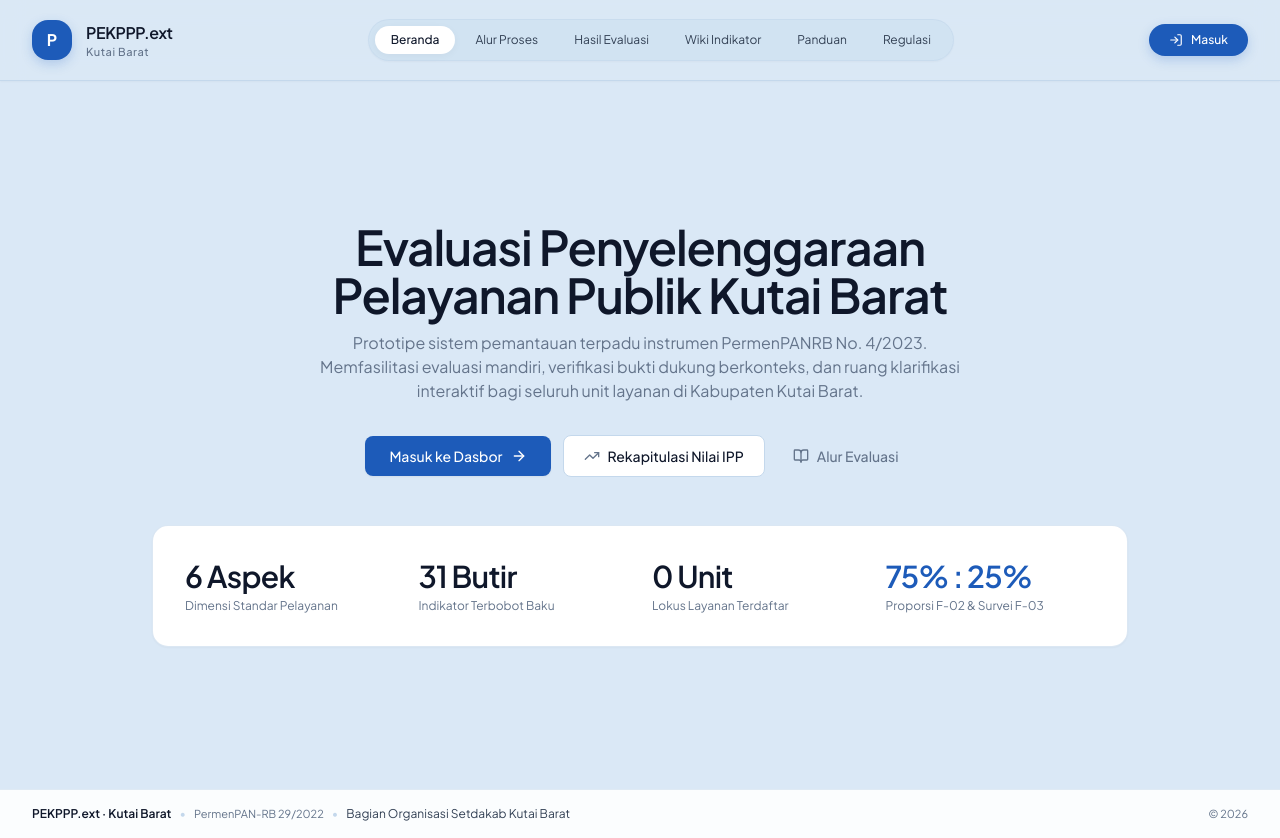
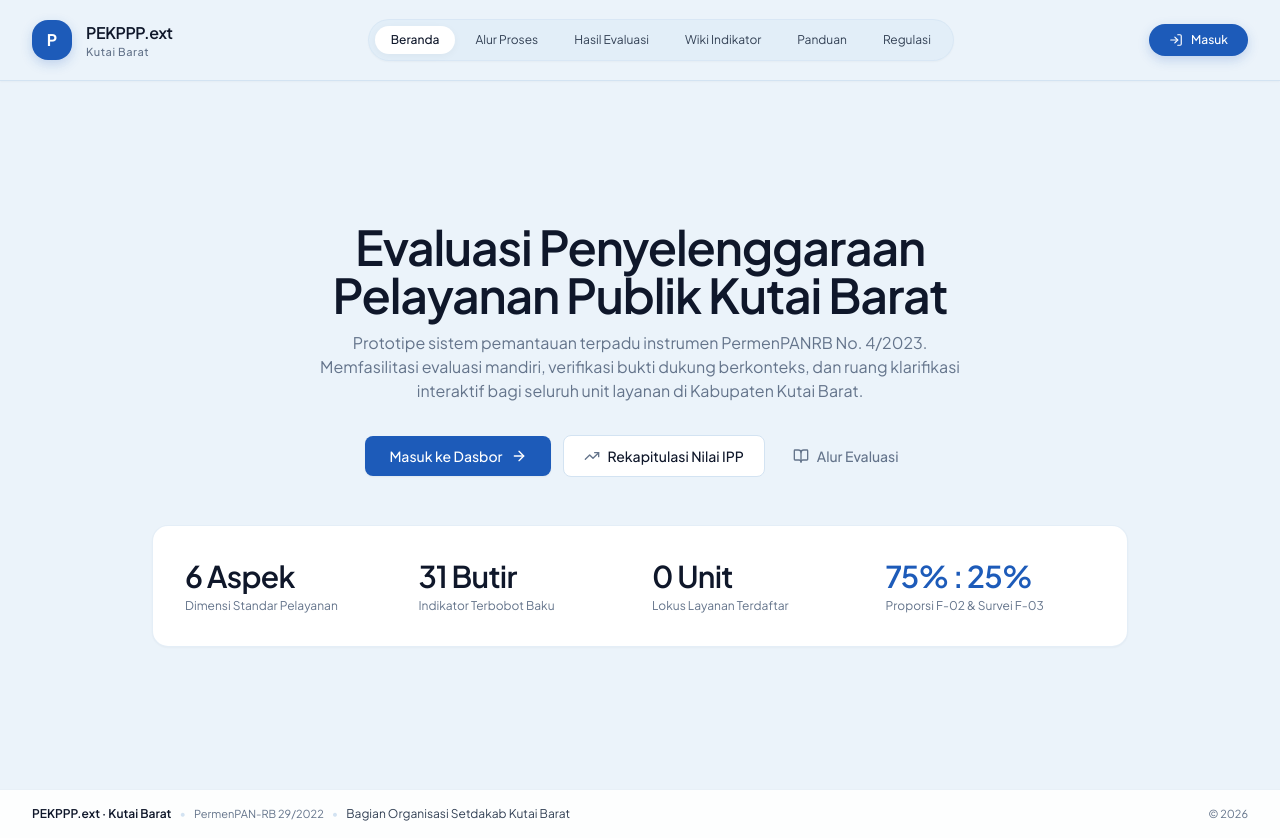
Before and after one commit to brayenid/pekppp-guide, a Next.js app: page / in a window 1280 px wide. Built offline with nearby package versions, Linux system fonts and the light colour scheme; no server answers; the database is empty.

Commit message:
style: lighten canvas background and borders to soft airy pale blue

```diff
--- a/src/app/globals.css
+++ b/src/app/globals.css
@@ -3,13 +3,13 @@
 @tailwind utilities;
 
 :root {
-  --canvas: #DAE8F6;
+  --canvas: #EBF3FA;
   --card: #FFFFFF;
   --ink: #0F172A;
   --ink-secondary: #334155;
   --ink-muted: #64748B;
-  --line: #C4D8EC;
-  --line-border: #C4D8EC;
+  --line: #D9E7F4;
+  --line-border: #D9E7F4;
   --brand: #1D5BB9;
   --brand-hover: #154694;
   --brand-light: #EEF4FD;
@@ -19,7 +19,7 @@
 }
 
 body {
-  background-color: #DAE8F6;
+  background-color: #EBF3FA;
   color: #0F172A;
   font-family: var(--font-plus-jakarta), sans-serif;
   -webkit-font-smoothing: antialiased;
@@ -47,7 +47,7 @@ html {
   background-color: #EEF4FD !important;
 }
 .bg-hz-bg {
-  background-color: #DAE8F6 !important;
+  background-color: #EBF3FA !important;
 }
 .bg-hz-card {
   background-color: #FFFFFF !important;
@@ -65,7 +65,7 @@ html {
   color: #64748B !important;
 }
 .border-hz-border {
-  border-color: #C4D8EC !important;
+  border-color: #D9E7F4 !important;
 }
 .border-hz-brand {
   border-color: #1D5BB9 !important;
--- a/tailwind.config.js
+++ b/tailwind.config.js
@@ -8,13 +8,13 @@ export default {
   theme: {
     extend: {
       colors: {
-        canvas: '#DAE8F6',
+        canvas: '#EBF3FA',
         card: '#FFFFFF',
         surface: {
           DEFAULT: '#FFFFFF',
           elevated: '#FFFFFF',
-          subtle: '#CFE1F2',
-          muted: '#DAE8F6',
+          subtle: '#DFEDF8',
+          muted: '#EBF3FA',
         },
         brand: {
           DEFAULT: '#1D5BB9',
@@ -23,8 +23,8 @@ export default {
           muted: '#C9DCFB',
         },
         stroke: {
-          DEFAULT: '#C4D8EC',
-          soft: '#C4D8EC',
+          DEFAULT: '#D3E3F2',
+          soft: '#D3E3F2',
           faint: 'rgba(15, 23, 42, 0.04)',
         },
         ink: {
@@ -35,12 +35,12 @@ export default {
           faint: '#94A3B8',
         },
         line: {
-          DEFAULT: '#C4D8EC',
-          subtle: '#CFE1F2',
-          border: '#C4D8EC',
+          DEFAULT: '#D3E3F2',
+          subtle: '#DFEDF8',
+          border: '#D3E3F2',
         },
         hz: {
-          bg: '#DAE8F6',
+          bg: '#EBF3FA',
           card: '#FFFFFF',
           brand: '#1D5BB9',
           'brand-hover': '#154694',
@@ -59,12 +59,12 @@ export default {
         'hz-brand-hover': '#154694',
         'hz-brand-light': '#EEF4FD',
         'hz-brand-dark': '#0E2D60',
-        'hz-bg': '#DAE8F6',
+        'hz-bg': '#EBF3FA',
         'hz-card': '#FFFFFF',
         'hz-heading': '#0F172A',
         'hz-body': '#334155',
         'hz-muted': '#64748B',
-        'hz-border': '#C4D8EC',
+        'hz-border': '#D3E3F2',
         pastel: {
           green: '#E6F8F1',
           'green-text': '#01B574',
```
